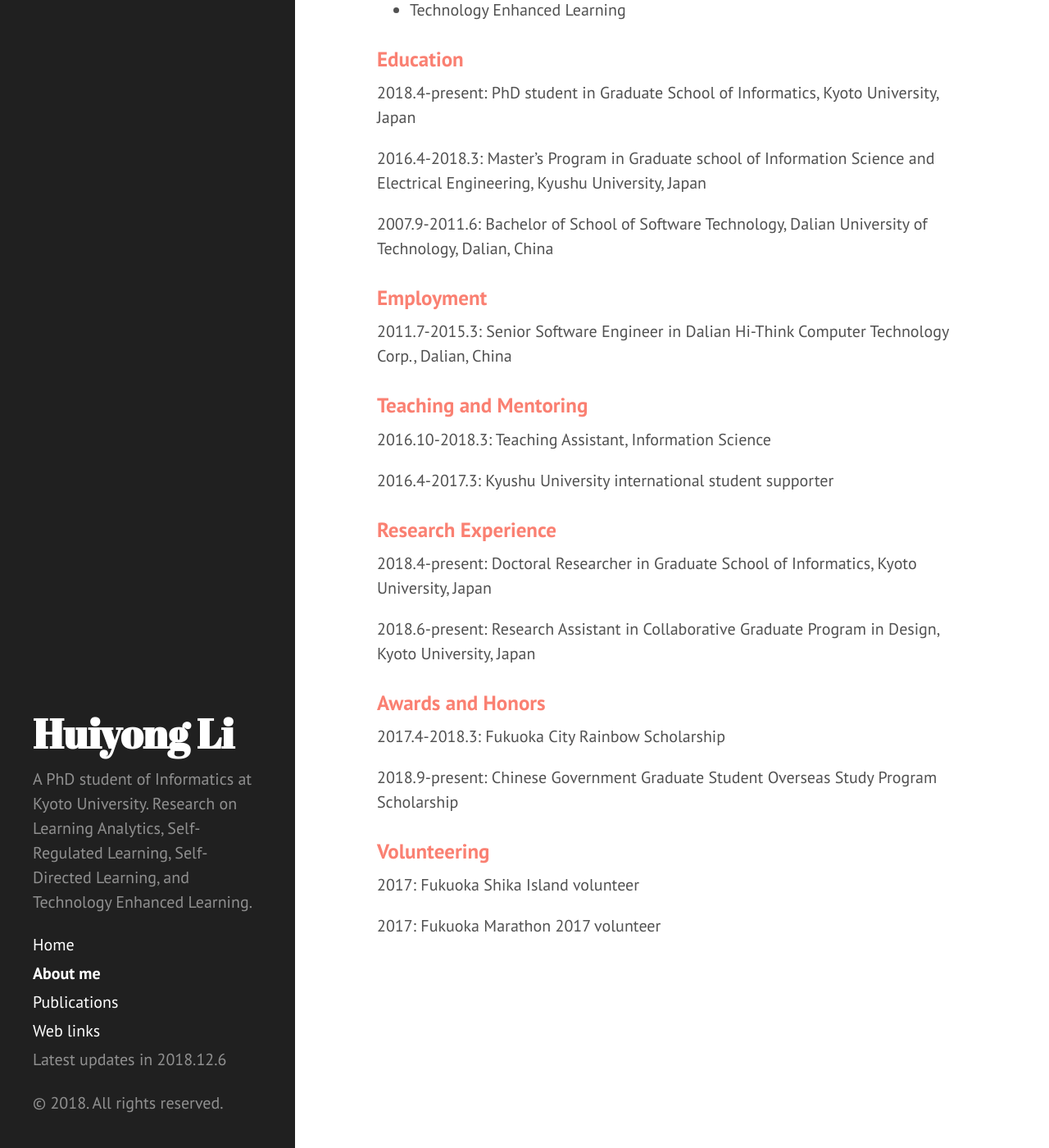
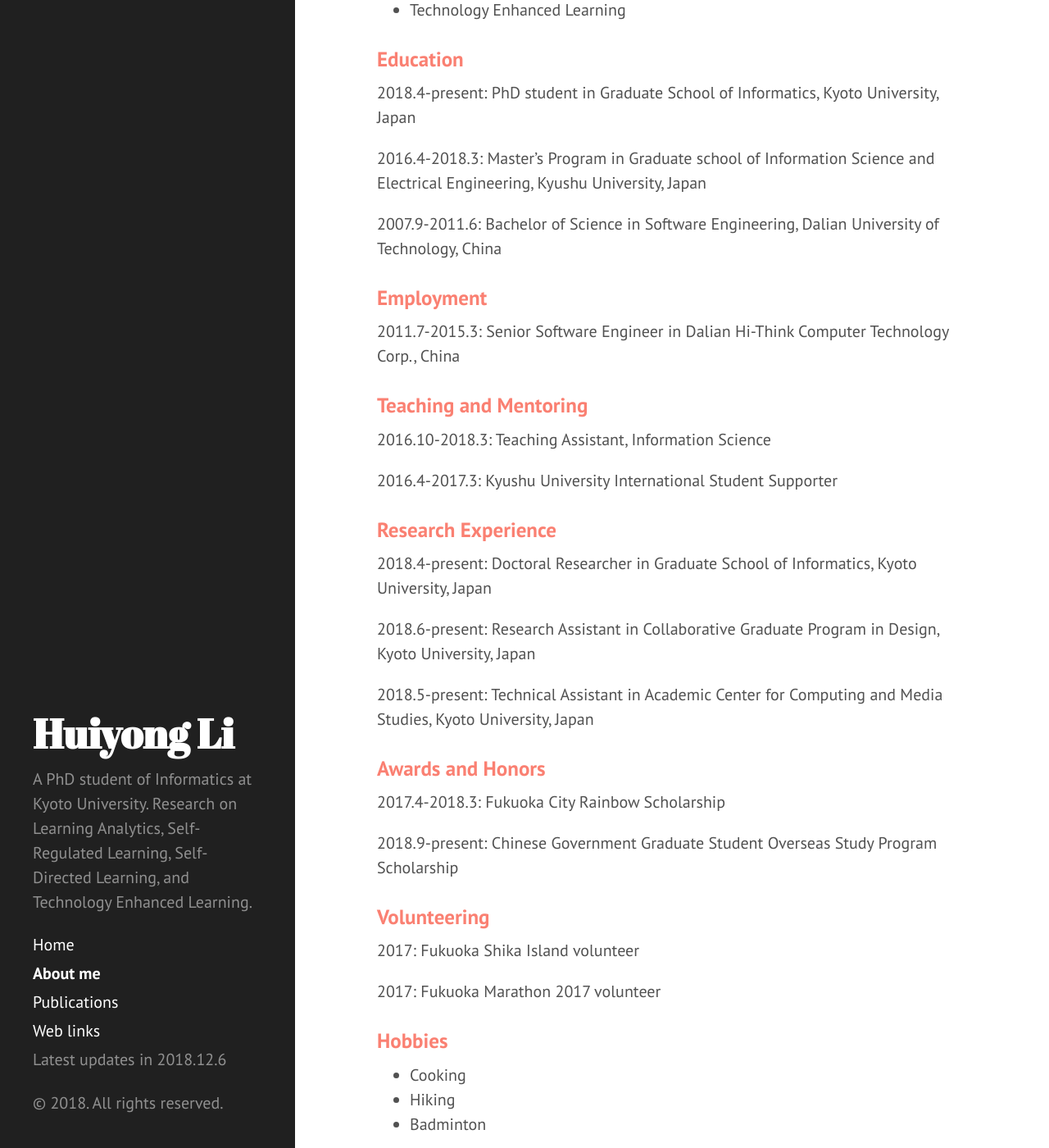
Before and after one commit to li-huiyong/li-huiyong.github.io, a Jekyll site: the page built from about-me.md, in a window 1280 px wide and 1400 px high, scrolled down 464 px. Shown: the whole window at 82% size. Built offline with Jekyll 4.4.1, drawn with Linux system fonts in a browser that asks for light colours.

Commit message:
Add Technical Assistant and Hobbies

```diff
--- a/about-me.md
+++ b/about-me.md
@@ -25,20 +25,22 @@ PhD student, Social Informatics
 
 2016.4-2018.3: Master's Program in Graduate school of Information Science and Electrical Engineering, Kyushu University, Japan
 
-2007.9-2011.6: Bachelor of School of Software Technology, Dalian University of Technology, Dalian, China
+2007.9-2011.6: Bachelor of Science in Software Engineering, Dalian University of Technology, China
 
 ### <span style="color: Salmon; ">Employment</span>
-2011.7-2015.3: Senior Software Engineer in Dalian Hi-Think Computer Technology Corp., Dalian, China
+2011.7-2015.3: Senior Software Engineer in Dalian Hi-Think Computer Technology Corp., China
 
 ### <span style="color: Salmon; ">Teaching and Mentoring</span>
 2016.10-2018.3: Teaching Assistant, Information Science
 
-2016.4-2017.3: Kyushu University international student supporter
+2016.4-2017.3: Kyushu University International Student Supporter
 
 ### <span style="color: Salmon; ">Research Experience</span>
 2018.4-present: Doctoral Researcher in Graduate School of Informatics, Kyoto University, Japan
 
 2018.6-present: Research Assistant in Collaborative Graduate Program in Design, Kyoto University, Japan
+
+2018.5-present: Technical Assistant in Academic Center for Computing and Media Studies, Kyoto University, Japan
 
 ### <span style="color: Salmon; ">Awards and Honors</span>
 2017.4-2018.3: Fukuoka City Rainbow Scholarship
@@ -49,3 +51,8 @@ PhD student, Social Informatics
 2017: Fukuoka Shika Island volunteer
 
 2017: Fukuoka Marathon 2017 volunteer
+
+### <span style="color: Salmon; ">Hobbies</span>
+* Cooking
+* Hiking
+* Badminton
```
